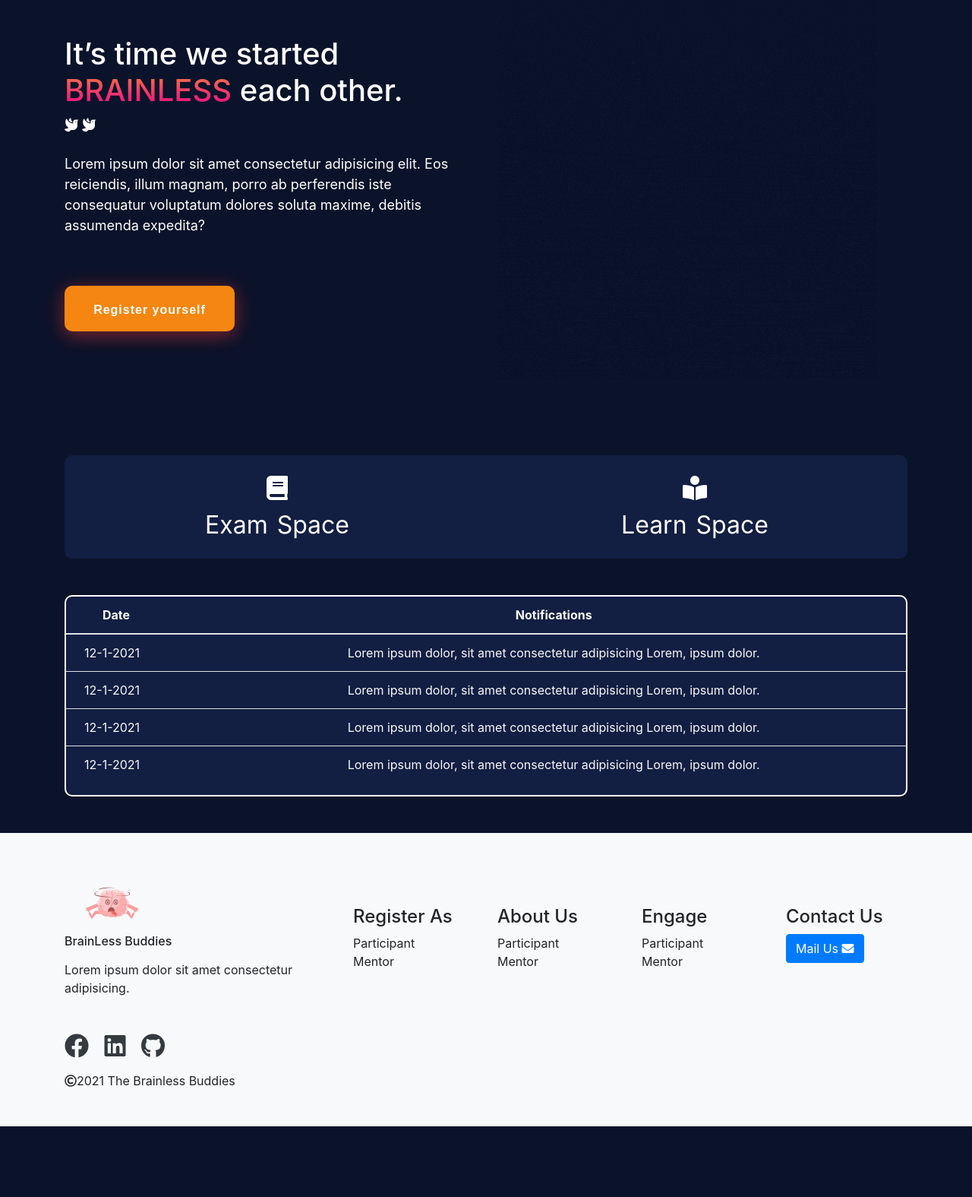
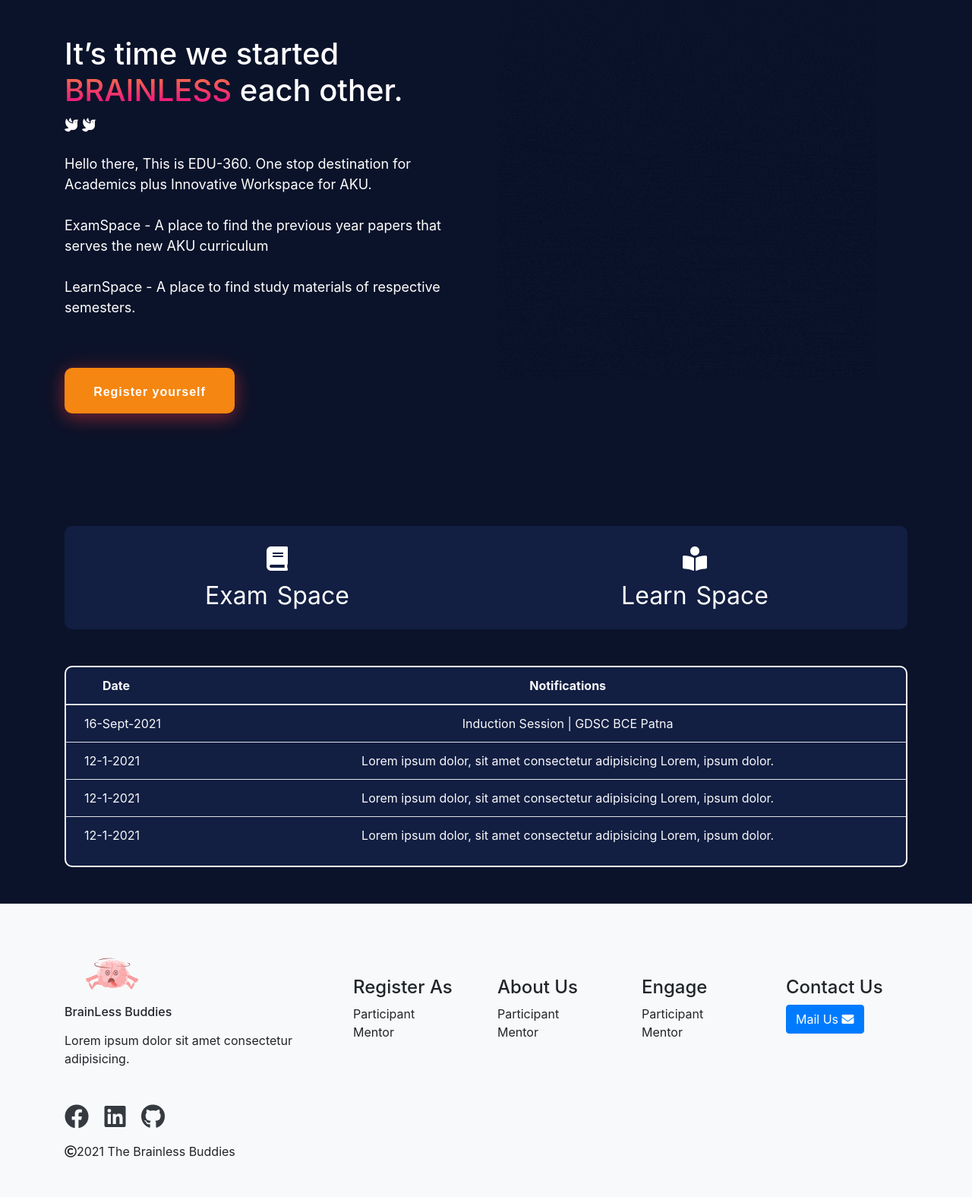
Before and after one commit to Sonalanand102/Edu-360, a PHP site: page / in a window 1280 px wide. Shown: the part 201-1776 px from the top of the page at 76% size. Before the commit the page ends 1683 px from the top, so only its background shows below. Run offline with PHP 8.4, Linux system fonts and the light colour scheme; some libraries are stand-ins or nearby versions.

Commit message:
readme file updated

```diff
--- a/index.php
+++ b/index.php
@@ -1,6 +1,6 @@
 <?php
-include ('assets/header.php');
-include ('assets/navbar.php');
+include 'assets/header.php';
+include 'assets/navbar.php';
 ?>
 
 <div class="homePage container">
@@ -8,7 +8,13 @@ include ('assets/navbar.php');
         <div class="col-md-6 text-white my-5">
             <h1 >It’s time we started <span id='brainless'>BRAINLESS</span> each other. </h1>
             <div ><i class="fas fa-dove"></i> <i class="fas fa-dove"></i></div>
-            <p class='mt-4'>Lorem ipsum dolor sit amet consectetur adipisicing elit. Eos reiciendis, illum magnam, porro ab perferendis iste consequatur voluptatum dolores soluta maxime, debitis assumenda expedita?</p>
+            <p class='mt-4'>Hello there, This is EDU-360. One stop destination for Academics plus Innovative Workspace for AKU.
+            <br>
+            <br> ExamSpace - A place to find the previous year papers that serves the new AKU curriculum</br>
+            <br> LearnSpace - A place to find study materials of respective semesters. </br>
+
+
+            </p>
             <button id='register-btn'>Register yourself</button>
         </div>
         <div class="col-md-6">
@@ -43,8 +49,8 @@ include ('assets/navbar.php');
             </thead>
             <tbody >
                 <tr  onmouseover="this.style.transform='scale(1.03)'" onmouseout="this.style.transform='scale(1)'">
-                    <td class='pl-4'>12-1-2021</td>
-                    <td class='text-center'>Lorem ipsum dolor, sit amet consectetur adipisicing Lorem, ipsum dolor.</td>
+                    <td class='pl-4'>16-Sept-2021</td>
+                    <td class='text-center'>Induction Session | GDSC BCE Patna</td>
                 </tr>
                 <tr onmouseover="this.style.transform='scale(1.03)'" onmouseout="this.style.transform='scale(1)'" >
                     <td class='pl-4'>12-1-2021</td>
@@ -63,5 +69,5 @@ include ('assets/navbar.php');
     </div>
 </div>
 <?php
-include ('assets/footer.php');
+include 'assets/footer.php';
 ?>
```
Also changed, not shown: README.md.
